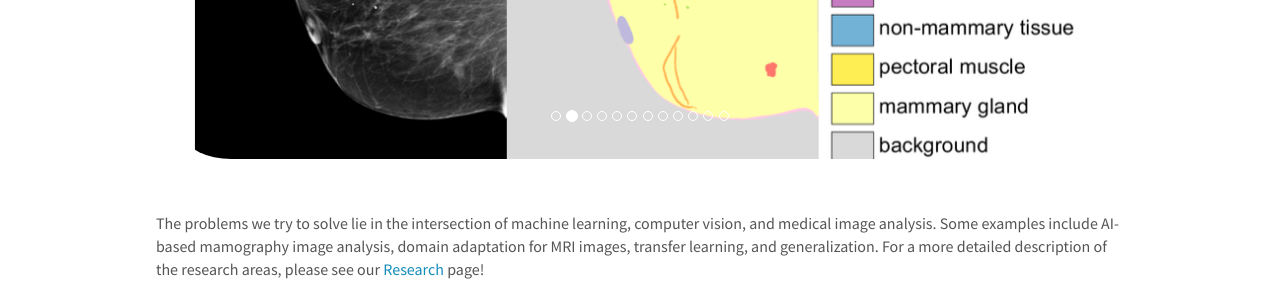
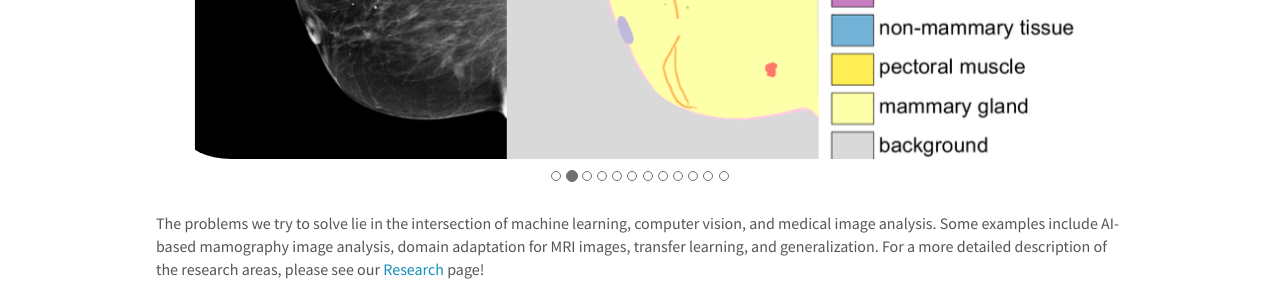
Before and after one commit to MoeinSorkhei/sitedraft3, a Jekyll site: the page built from _pages/home.md, in a window 1280 px wide. Shown: the part 543-843 px from the top of the page. Built offline with Jekyll 4.4.1, drawn with Linux system fonts in a browser that asks for light colours; nearby versions of some CDN libraries.

Commit message:
Made carousel nicer

```diff
--- a/_sass/bootstrap/_carousel.scss
+++ b/_sass/bootstrap/_carousel.scss
@@ -265,6 +265,17 @@
 
   // Move up the indicators
   .carousel-indicators {
-    bottom: 20px;
+    bottom: -40px;
+  }
+  // Make indicators nicer
+  .carousel-indicators li {
+    background-color: #ffffff;
+    border: 1px solid #716f71;
+    border-radius: 50%;
+  }
+  .carousel-indicators .active {
+    background-color: #716f71;
+    border: 1px solid #716f71;
+    border-radius: 50%;
   }
 }
```
